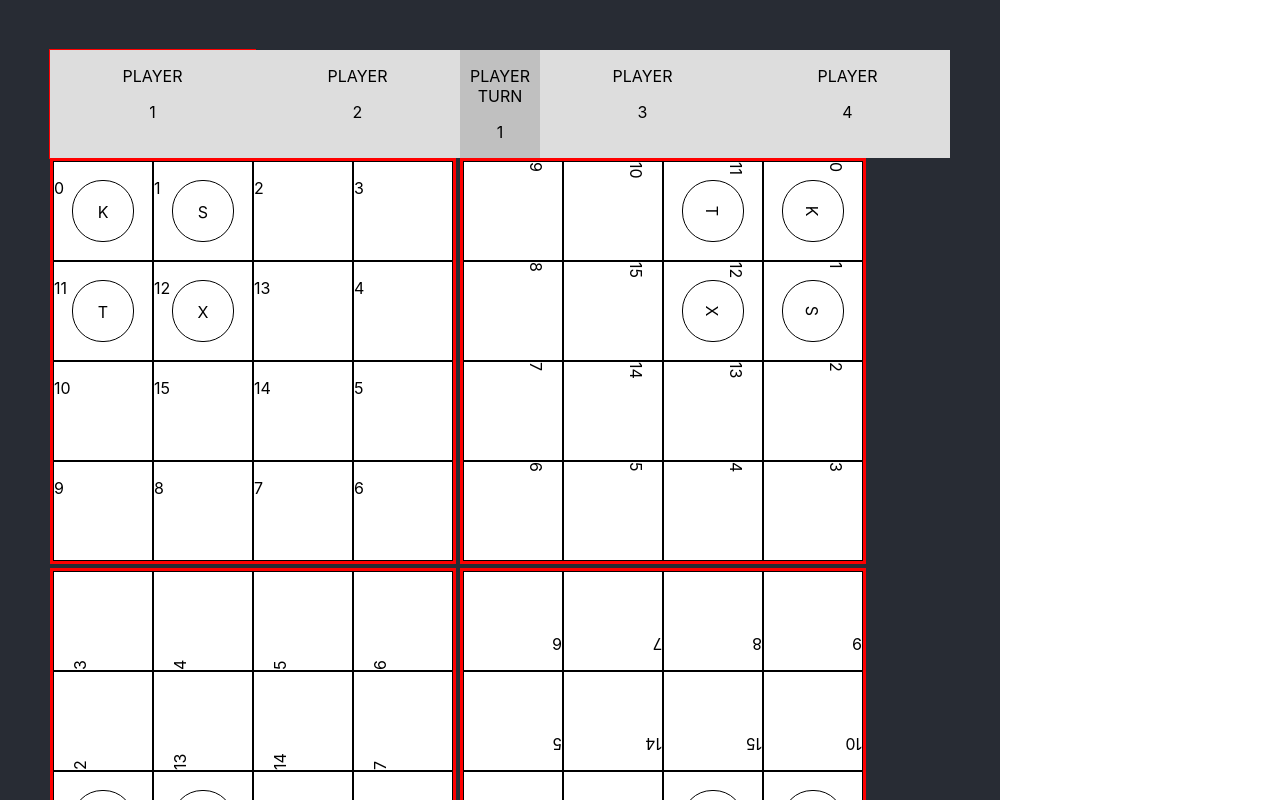
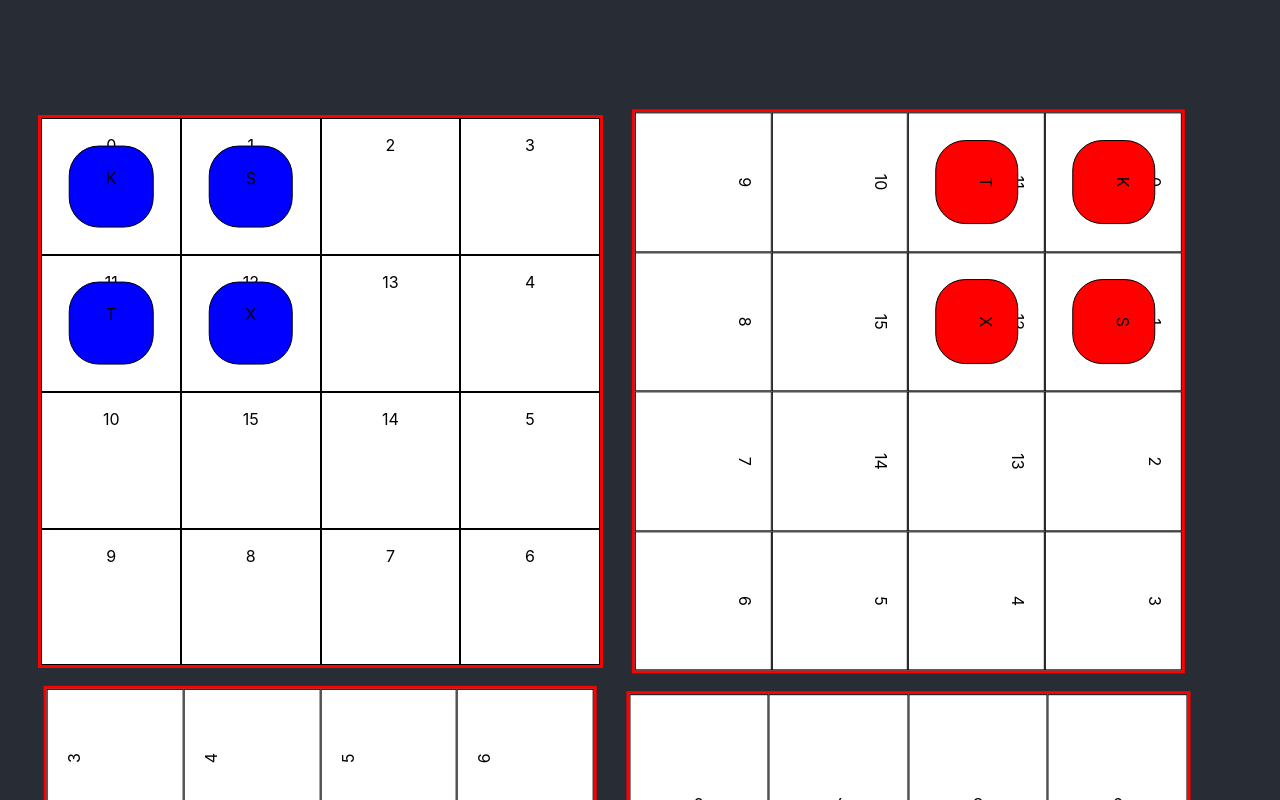
Before and after one commit to azyth/evagari, a React (Create React App) app: page / in a window 1280 px wide. Shown: the top 800 px of the page. Built offline with nearby package versions, Linux system fonts and the light colour scheme.

Commit message:
player colros working with resizable play area

```diff
--- a/src/App.css
+++ b/src/App.css
@@ -3,16 +3,110 @@
 .App-logo {
   animation: App-logo-spin infinite 20s linear;
 }
+/* html {
+  height: 100%;
+}
+body {
+  min-height: 100%;
+  max-height: 100%;
+}
+div#root{
+  min-height: 100%;
+  max-height: 100%;
+} */
 
-.App-header {
+.play_area {
+  height:100vh;
+
   background-color: #282c34;
-  height: 900px;
-  width: 900px;
-  padding: 50px;
+  display: grid;
+  grid-template-areas:
+      '. dashboard .'
+
+      '. gameboard .';
+  grid-template-rows: 10%  90%;
+  grid-template-columns: 3% 90% 7%;
 }
-.dashboard{
 
+.dash_board{
+  grid-area: dashboard;
 }
+
+.game_board{
+  /* height: 100%; */
+  grid-area: gameboard;
+  display: grid;
+  grid-template-areas:
+      'q1 . q2 '
+      '.  .  .'
+      'q4 . q3 ';
+  grid-template-rows: 49% 2% 49%;
+  grid-template-columns: 49% 2% 49%;
+  width:100%;
+  padding-bottom: 0%;
+  min-width: 490px;
+  margin-top: -90%;
+
+  /* sizing css
+  position: absolute;
+  top:0;
+  left:0;
+  bottom: 0;
+  right: 0;
+  text-align: center; */
+}
+
+.q1{ grid-area: q1;}
+.q2{ grid-area: q2;}
+.q3{ grid-area: q3;}
+.q4{ grid-area: q4;}
+
+.quadrant {
+  position:relative;
+  width: 100%;
+}
+.quadrant:before{
+  content: "";
+  display: block;
+  padding-top: 100%;   /*aspect ratio, try: 50%, 200%, 75%, 56.25%*/
+}
+
+.player_board{
+  display: grid;
+  grid-template-areas:
+      's1  s2  s3  s4 '
+      's12 s13 s14 s5'
+      's11 s16 s15 s6'
+      's10 s9  s8  s7';
+  grid-template-rows: 1fr 1fr 1fr 1fr;
+  grid-template-columns: 1fr 1fr 1fr 1fr;
+
+  /* sizing css */
+  position: absolute;
+  top:0;
+  left:0;
+  bottom: 0;
+  right: 0;
+  text-align: center;
+}
+
+
+.s1 {grid-area: s1;}
+.s2 {grid-area: s2;}
+.s3 {grid-area: s3;}
+.s4 {grid-area: s4;}
+.s5 {grid-area: s5;}
+.s6 {grid-area: s6;}
+.s7 {grid-area: s7;}
+.s8 {grid-area: s8;}
+.s9 {grid-area: s9;}
+.s10 {grid-area: s10;}
+.s11 {grid-area: s11;}
+.s12 {grid-area: s12;}
+.s13 {grid-area: s13;}
+.s14 {grid-area: s14;}
+.s15 {grid-area: s15;}
+.s16 {grid-area: s16;}
 
 @keyframes App-logo-spin {
   from {
@@ -22,3 +116,53 @@
     transform: rotate(360deg);
   }
 }
+
+.player_1 {
+  background: blue;
+}
+.player_2 {
+  background: red;
+}
+.player_3 {
+  background: yellow;
+}
+.player_4 {
+  background: green;
+}
+
+
+/*  square resizing css sample classes */
+
+/*
+<div class="outer">
+    <div class="image-container">
+        <div class="image-container-content">
+
+        </div>
+    </div>
+</div> */
+
+.image-container{
+  position:relative;
+  width: 100%;                 /*size relative parent element*/
+
+  border: solid black 1px;
+  margin: 5px;
+}
+.image-container:before{
+  content: "";
+  display: block;
+  padding-top: 100%;   /*aspect ratio, try: 50%, 200%, 75%, 56.25%*/
+}
+.image-container-content{
+  position: absolute;
+  top:0;
+  left:0;
+  bottom: 0;
+  right: 0;
+  text-align: center;
+}
+
+.outer {
+  width: 50%;
+}
--- a/src/App.js
+++ b/src/App.js
@@ -9,13 +9,14 @@ class App extends Component {
   render() {
     return (
       <Provider store={store} className="App">
-        <header className="App-header">
-          <div>
+        <div className='play_area'>
+          <header className="App-header">
             <Dashboard></Dashboard>
-            <GameBoard>
-            </GameBoard>
-          </div>
-        </header>
+          </header>
+
+            <GameBoard></GameBoard>
+
+        </div>
       </Provider>
     );
   }
--- a/src/components/dashboard.jsx
+++ b/src/components/dashboard.jsx
@@ -7,15 +7,15 @@ class Dashboard extends Component {
 
     render() {
         return (
-            <div  className='dashboard' style={{height:100, width:'100%', background: '#c0c0c0', textAlign: 'center', display: 'table'}}>
-                <PlayerCard player={1}></PlayerCard>
+            <div  className='dashboard'>
+                {/* <PlayerCard player={1}></PlayerCard>
                 <PlayerCard player={2}></PlayerCard>
                 <div style={{height:80, width:80, background: '#c0c0c0', margin: 10, display: 'table-cell'}}>
                     <p>PLAYER TURN</p>
                     <p>{this.props.player_turn}</p>
                 </div>
                 <PlayerCard player={3}></PlayerCard>
-                <PlayerCard player={4}></PlayerCard>
+                <PlayerCard player={4}></PlayerCard> */}
             </div>
          );
     }
--- a/src/components/game_board.jsx
+++ b/src/components/game_board.jsx
@@ -7,18 +7,20 @@ class GameBoard extends Component {
 
     styles = {
         board: {
-            position: 'relative',
+            // position: 'relative',
             // width:'100%',
             // paddingBottom: '100%'
         }
     }
     render() {
         return (
-            <div style={this.styles.board}>
-                <PlayerBoard styles={this.styles.q01} quadrant={1} player={1}></PlayerBoard>
-                <PlayerBoard styles={this.styles.q02} quadrant={2} player={2}></PlayerBoard>
-                <PlayerBoard styles={this.styles.q03} quadrant={3} player={3}></PlayerBoard>
-                <PlayerBoard styles={this.styles.q04} quadrant={4} player={4}></PlayerBoard>
+            <div className="quadrant ">
+            <div className="game_board" style={this.styles.board}>
+                <PlayerBoard quadrant={1} player={1}></PlayerBoard>
+                <PlayerBoard quadrant={2} player={2}></PlayerBoard>
+                <PlayerBoard quadrant={3} player={3}></PlayerBoard>
+                <PlayerBoard quadrant={4} player={4}></PlayerBoard>
+            </div>
             </div>
          );
     }
--- a/src/components/player_board.jsx
+++ b/src/components/player_board.jsx
@@ -42,52 +42,34 @@ class PlayerBoard extends Component {
             borderColor: '#ff0000',
             borderStyle: 'solid',
             boarderWidth: 5,
-            height: 400,
-            width: 400,
-            position: 'absolute',
-            top: this.top(this.props.player),
-            left: this.left(this.props.player)
-        },
-        square01: {            position: 'absolute',            top: 0,              left: 0,          },
-        square02: {            position: 'absolute',            top: 0,              left: 100,        },
-        square03: {            position: 'absolute',            top: 0,              left: 200,        },
-        square04: {            position: 'absolute',            top: 0,              left: 300,        },
-        square05: {            position: 'absolute',            top: 100,            left: 300,        },
-        square06: {            position: 'absolute',            top: 200,            left: 300,        },
-        square07: {            position: 'absolute',            top: 300,            left: 300,        },
-        square08: {            position: 'absolute',            top: 300,            left: 200,        },
-        square09: {            position: 'absolute',            top: 300,            left: 100,        },
-        square10: {            position: 'absolute',            top: 300,            left: 0,          },
-        square11: {            position: 'absolute',            top: 200,            left: 0,          },
-        square12: {            position: 'absolute',            top: 100,            left: 0,          },
-        square13: {            position: 'absolute',            top: 100,            left: 100,        },
-        square14: {            position: 'absolute',            top: 100,            left: 200,        },
-        square15: {            position: 'absolute',            top: 200,            left: 200,        },
-        square16: {            position: 'absolute',            top: 200,            left: 100,        },
+            // height: '50%',
+            // width: '50%',
+            // width:'100%',
+            // paddingBottom: '100%'
+        }
 
     }
     render() {
         return (
-            <div style={this.styles.quadrant}>
-                <div style={this.styles.square01}><Square number={0} quadrant={this.props.quadrant}></Square></div>
-                <div style={this.styles.square02}><Square number={1} quadrant={this.props.quadrant}></Square></div>
-                <div style={this.styles.square03}><Square number={2} quadrant={this.props.quadrant}></Square></div>
-                <div style={this.styles.square04}><Square number={3} quadrant={this.props.quadrant}></Square></div>
-
-                <div style={this.styles.square05}><Square number={4} quadrant={this.props.quadrant}></Square></div>
-                <div style={this.styles.square06}><Square number={5} quadrant={this.props.quadrant}></Square></div>
-                <div style={this.styles.square07}><Square number={6} quadrant={this.props.quadrant}></Square></div>
-                <div style={this.styles.square08}><Square number={7} quadrant={this.props.quadrant}></Square></div>
-
-                <div style={this.styles.square09}><Square number={8} quadrant={this.props.quadrant}></Square></div>
-                <div style={this.styles.square10}><Square number={9} quadrant={this.props.quadrant}></Square></div>
-                <div style={this.styles.square11}><Square number={10} quadrant={this.props.quadrant}></Square></div>
-                <div style={this.styles.square12}><Square number={11} quadrant={this.props.quadrant}></Square></div>
-
-                <div style={this.styles.square13}><Square number={12} quadrant={this.props.quadrant}></Square></div>
-                <div style={this.styles.square14}><Square number={13} quadrant={this.props.quadrant}></Square></div>
-                <div style={this.styles.square15}><Square number={14} quadrant={this.props.quadrant}></Square></div>
-                <div style={this.styles.square16}><Square number={15} quadrant={this.props.quadrant}></Square></div>
+            <div className={ 'quadrant q'+this.props.quadrant }>
+            <div className='player_board' style={this.styles.quadrant}>
+                <Square number={0} quadrant={this.props.quadrant}></Square>
+                <Square number={1} quadrant={this.props.quadrant}></Square>
+                <Square number={2} quadrant={this.props.quadrant}></Square>
+                <Square number={3} quadrant={this.props.quadrant}></Square>
+                <Square number={4} quadrant={this.props.quadrant}></Square>
+                <Square number={5} quadrant={this.props.quadrant}></Square>
+                <Square number={6} quadrant={this.props.quadrant}></Square>
+                <Square number={7} quadrant={this.props.quadrant}></Square>
+                <Square number={8} quadrant={this.props.quadrant}></Square>
+                <Square number={9} quadrant={this.props.quadrant}></Square>
+                <Square number={10} quadrant={this.props.quadrant}></Square>
+                <Square number={11} quadrant={this.props.quadrant}></Square>
+                <Square number={12} quadrant={this.props.quadrant}></Square>
+                <Square number={13} quadrant={this.props.quadrant}></Square>
+                <Square number={14} quadrant={this.props.quadrant}></Square>
+                <Square number={15} quadrant={this.props.quadrant}></Square>
+            </div>
             </div>
          );
     }
--- a/src/components/square.jsx
+++ b/src/components/square.jsx
@@ -8,6 +8,7 @@ class Square extends Component {
         if (this.props.board['q_'+this.props.quadrant].squares[this.props.number].type !== undefined) {
             return (
                 <Token
+                    player={this.props.board['q_'+this.props.quadrant].squares[this.props.number].player}
                     onClickHandler={this.initMoveToken}
                     type={this.props.board['q_'+this.props.quadrant].squares[this.props.number].type}>
                 </Token>
@@ -19,8 +20,9 @@ class Square extends Component {
         borderColor: '#000',
         borderWidth: 1,
         borderStyle: 'solid',
-        height: 98,
-        width: 98,
+        position: 'relative',
+        // height: 98,
+        // width: 98,
     }
     initMoveToken = () => {
         if (!this.props.move_in_progress) {
@@ -48,7 +50,7 @@ class Square extends Component {
 
     render() {
         return (
-            <div onClick={this.finishMoveToken} style={this.styles}>
+            <div className={'s'+(this.props.number+1)} onClick={this.finishMoveToken} style={this.styles}>
             <p>{this.props.number}</p>
                 {this.insertToken()}
             </div>
--- a/src/components/token.jsx
+++ b/src/components/token.jsx
@@ -5,13 +5,13 @@ class Token extends Component {
 
     styles = {
         token: {
-            background: '#fff',
+            // background: '#fff',
             borderColor: '#000',
             borderWidth: 1,
             borderStyle: 'solid',
             borderRadius: 30,
-            height: 60,
-            width: 60,
+            height: '60%',
+            width: '60%',
             position: 'absolute',
             top: '50%',
             left: '50%',
@@ -45,6 +45,7 @@ class Token extends Component {
     render() {
         return (
             <div
+                className={'player_'+this.props.player}
                 style={this.styles.token}
                 onClick={this.props.onClickHandler}>
                 <p style={this.styles.marker}>{this.displayType(this.props.type)}</p>
```
